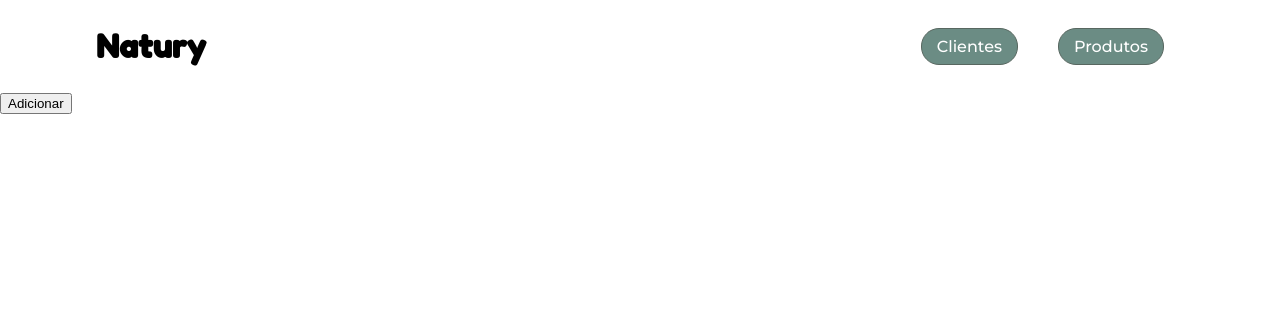
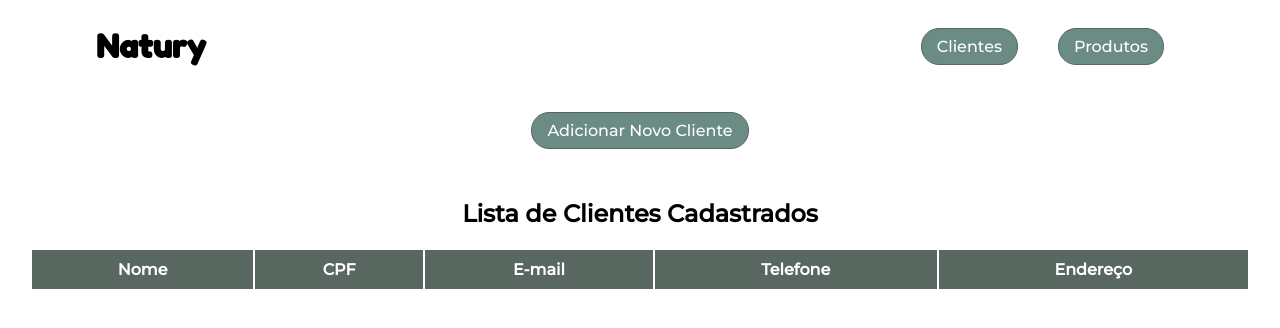
Before and after one commit to evelyn-cp/desafio2-hiring-coders, a React (Create React App) app: page /clientes in a window 1280 px wide. Shown: the top 328 px of the page. Built offline with nearby package versions, Linux system fonts and the light colour scheme.

Commit message:
Add Customer CSS

```diff
--- /dev/null
+++ b/src/customers/addCustomer.css
@@ -0,0 +1,40 @@
+@import url('https://fonts.googleapis.com/css2?family=Montserrat:wght@500&display=swap');
+
+h2 {
+    text-align: center;
+    font-family: 'Montserrat', sans-serif;
+}
+
+.form-cadastro {
+    display: flex;
+    flex-direction: column;
+    align-items: center;
+    text-align: center;
+    margin: 20px 0;
+}
+
+input {
+    width: 40%;
+    line-height: 30px;
+    margin: 15px 0;
+    font-family: 'Montserrat', sans-serif;
+    font-size: 1em;
+    background-color: #f1f1f1;
+    border: 1.5px solid #586760;
+}
+
+.cadastrar-btn {
+    border: 1px solid #586760;
+    background-color: #6b8c84;
+    padding: 8px 15px;
+    border-radius: 18px;
+    text-align: center;
+    color: #fff;
+    font-family: 'Montserrat', sans-serif;
+    cursor: pointer;
+    font-size: 1em;
+}
+
+.cadastrar-btn:hover {
+    opacity: 0.9;
+}
--- a/src/customers/addCustomer.js
+++ b/src/customers/addCustomer.js
@@ -1,3 +1,5 @@
+import '../customers/addCustomer.css';
+
 import React, { useState } from "react";
 import { withRouter } from "react-router-dom";
 
@@ -37,14 +39,16 @@ class CustomerAdd extends React.Component {
 
     render () {
         return (
+
             <div>
+                <h2>Cadastrar Cliente</h2>
                 <form className="form-cadastro" onSubmit={this.save}>
                     <input value={this.state.name} onChange={this.inputChange} name="name" type="text" placeholder="Nome Completo" autocomplete />
                     <input value={this.state.cpf} onChange={this.inputChange} name="cpf" type="text" placeholder="CPF" autocomplete />
                     <input value={this.state.email} onChange={this.inputChange} name="email" type="email" placeholder="E-mail" autocomplete />
                     <input value={this.state.phone} onChange={this.inputChange} name="phone" type="text" placeholder="Telefone" autocomplete />
                     <input value={this.state.place} onChange={this.inputChange} name="place" type="text" placeholder="Endereço" autocomplete />
-                    <button type="submit">Cadastrar</button>
+                    <button className="cadastrar-btn"type="submit">Cadastrar</button>
                 </form>
             </div>
         );
--- /dev/null
+++ b/src/customers/listCustomer.css
@@ -0,0 +1,57 @@
+@import url('https://fonts.googleapis.com/css2?family=Montserrat:wght@500&display=swap');
+
+h2 {
+    text-align: center;
+    font-family: 'Montserrat', sans-serif;
+    margin-top: 50px;
+}
+
+.clientes {
+    text-align: center;
+    margin: 20px 0;
+}
+
+.add-button {
+    border: 1px solid #586760;
+    background-color: #6b8c84;
+    padding: 8px 15px;
+    border-radius: 18px;
+    text-align: center;
+    color: #fff;
+    font-family: 'Montserrat', sans-serif;
+    cursor: pointer;
+    font-size: 1em;
+}
+
+.div-table {
+    margin: 0 30px;
+}
+
+#customer-table {
+    display: table;
+    width: 100%;
+    font-size: 1em;
+    text-align: center;
+}
+
+table, th, td {
+    text-align: center;
+    border-collapse: separate;
+    font-size: 1em;
+    font-family: 'Montserrat', sans-serif;
+}
+
+
+th, td{
+    padding: 10px;
+}
+
+th {
+    background: #586760;
+    color: #fff;
+    font-size: 1em;
+}
+
+tr:hover {
+    background-color: #ddd;
+}
--- a/src/customers/listCustomer.js
+++ b/src/customers/listCustomer.js
@@ -1,5 +1,6 @@
 import React from 'react';
 import {Link} from "react-router-dom";
+import '../customers/listCustomer.css'
 
 class CustomerList extends React.Component {
     constructor(props) {
@@ -10,18 +11,39 @@ class CustomerList extends React.Component {
 
     render() {
         return (
-            <div>
+            <div className="clientes">
                 <Link to="/clientes/adicionar">
-                    <button className="add-button">Adicionar</button>
+                    <button className="add-button">Adicionar Novo Cliente</button>
                 </Link>
 
-                <ul>
-                    {this.customers.map((customer) => (
-                        <li>
-                            {customer.name} - {customer.email}
-                        </li>
-                    ))}
-                </ul>
+                <h2>Lista de Clientes Cadastrados</h2>
+
+                <div className="div-table">
+                    <table id="customer-table">
+                        <thead>
+                            <tr>
+                                <th>Nome</th>
+                                <th>CPF</th>
+                                <th>E-mail</th>
+                                <th>Telefone</th>
+                                <th>Endereço</th>
+                            </tr>
+                        </thead>
+                        <tbody>
+                            {this.customers.map((customer) => (
+                                <tr>
+                                    <td>{customer.name}</td>
+                                    <td>{customer.cpf}</td>
+                                    <td>{customer.email}</td>
+                                    <td>{customer.phone}</td>
+                                    <td>{customer.place}</td>
+                                </tr>
+                            ))}
+                        </tbody>
+                    </table>
+                </div>
+
+
             </div>
         );
     }
```
Also changed, not shown: src/customers/customer.css (deleted), src/products/addProducts.css (added), src/products/listProducts.css (added).
